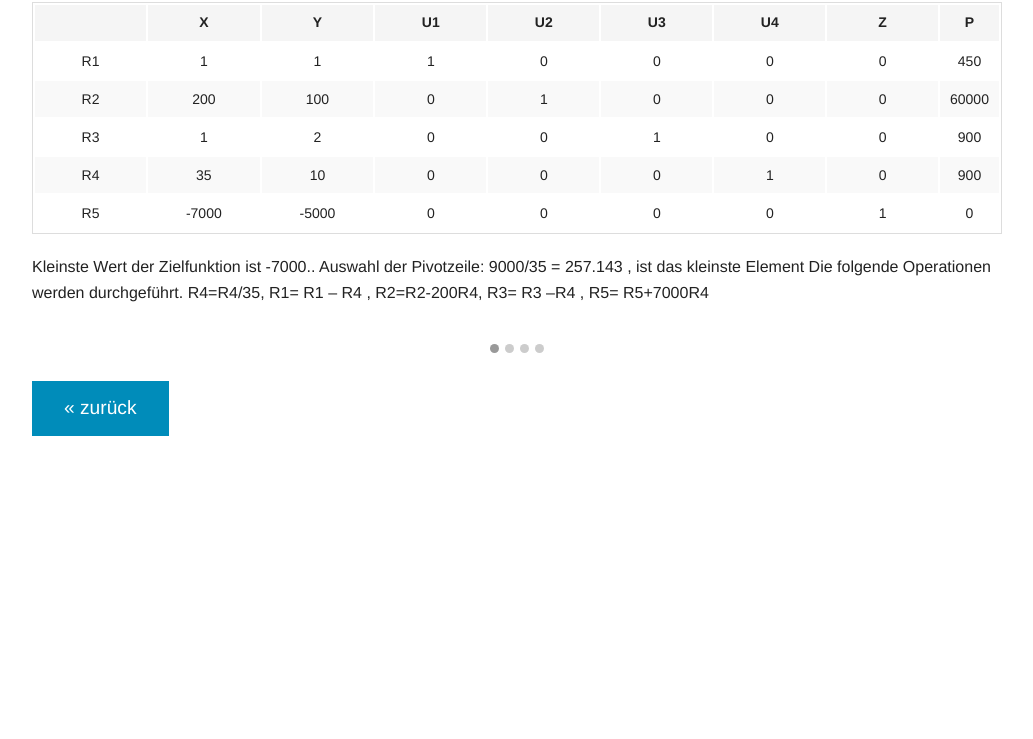
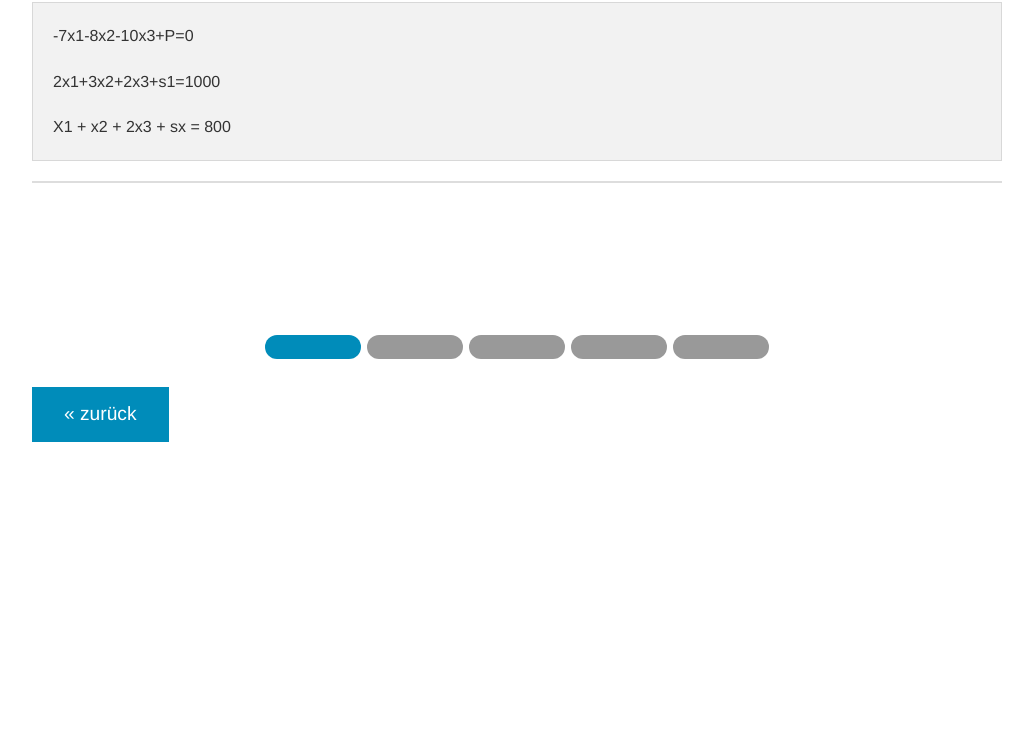
Before and after one commit to wklm/ops-projekt, a plain HTML site: page example.html in a window 1280 px wide. Shown: the part 61-800 px from the top of the page, without its empty margins (123-1156 px from the left). Drawn offline with Linux system fonts and the light colour scheme.

Commit message:
/example nav

```diff
--- a/css/custom.css
+++ b/css/custom.css
@@ -26,6 +26,16 @@
 .term {
     width: 50%;
 }
+.orbit-bullets li {
+    height: 1.5rem;
+    width: 6rem;
+    background-color: #999999;
+    border-color: #007095;
+}
+.orbit-bullets li.active {
+    background-color: #008CBA;
+
+}
 
 th {
     width: 12%;
--- a/example.html
+++ b/example.html
@@ -21,6 +21,18 @@
                   navigation_arrows:false;
                   bullets:true;">
             <li data-orbit-slide="headline-1">
+                <div>
+                    <h2 class="text-center">Einfaches Simplex Beispiel</h2>
+                    <table class="top"role="grid">
+                        <div class="panel" style="height: 200%">
+                            <p> -7x1-8x2-10x3+P=0 </p>
+                            <p> 2x1+3x2+2x3+s1=1000 </p>
+                            <p> X1 + x2 + 2x3 + sx = 800 </p>
+                        </div>
+                    </table>
+                </div>
+            </li>
+            <li data-orbit-slide="headline-2">
                 <div>
                     <h2 class="text-center">Schritt 1</h2>
                     <table class="top"role="grid">
@@ -103,7 +115,7 @@
                     </p>
                 </div>
             </li>
-            <li data-orbit-slide="headline-2">
+            <li data-orbit-slide="headline-3">
                 <div>
                     <h2 class="text-center">Schritt 2</h2>
                     <table class="top"role="grid">
@@ -186,7 +198,7 @@
                     </p>
                 </div>
             </li>
-            <li data-orbit-slide="headline-3">
+            <li data-orbit-slide="headline-4">
                 <div>
                     <h2 class="text-center">Schritt 3</h2>
                     <table class="top"role="grid">
@@ -269,7 +281,7 @@
                     </p>
                 </div>
             </li>
-            <li data-orbit-slide="headline-4">
+            <li data-orbit-slide="headline-5">
                 <div>
                     <h2 class="text-center">Schritt 4</h2>
                     <table class="top"role="grid">
```
